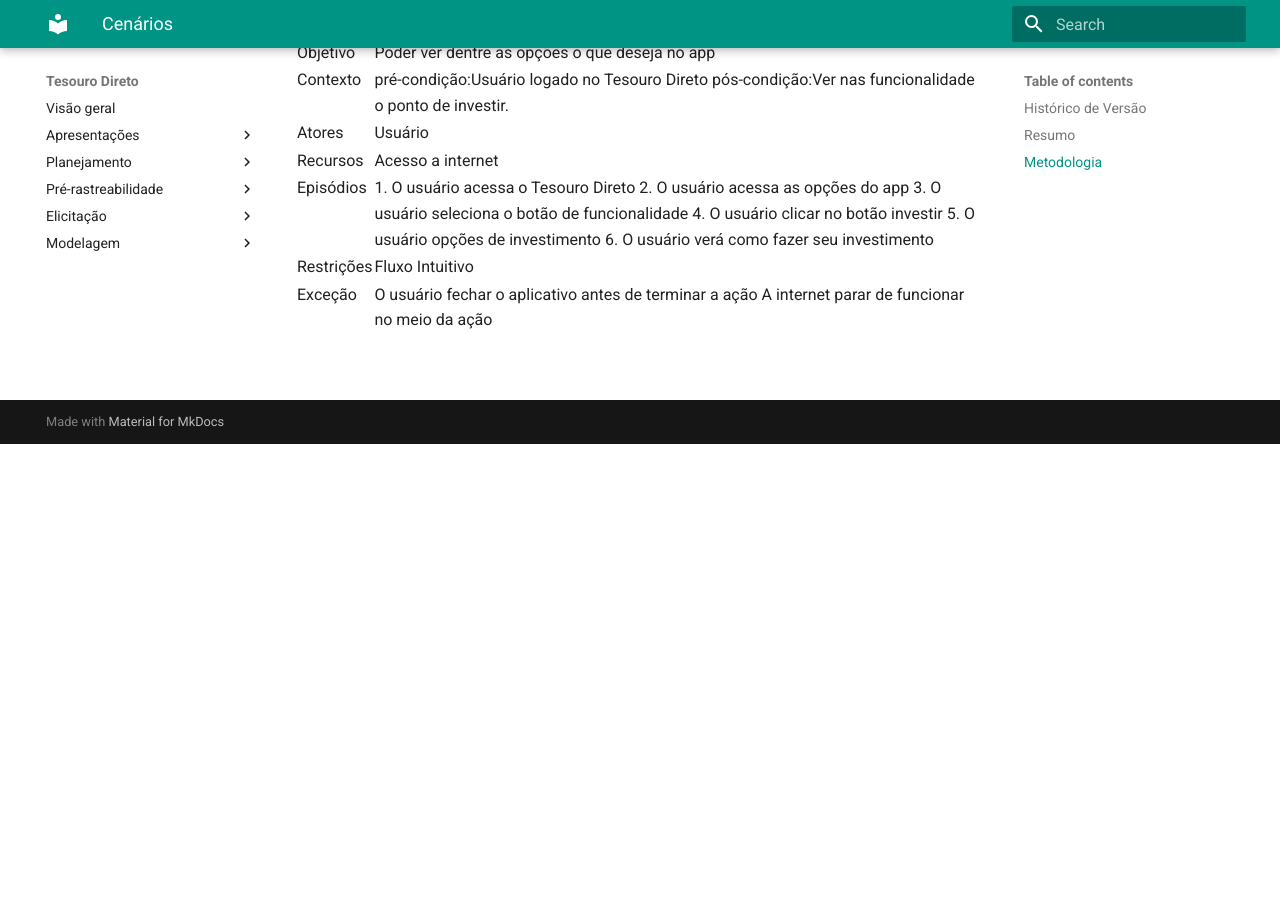
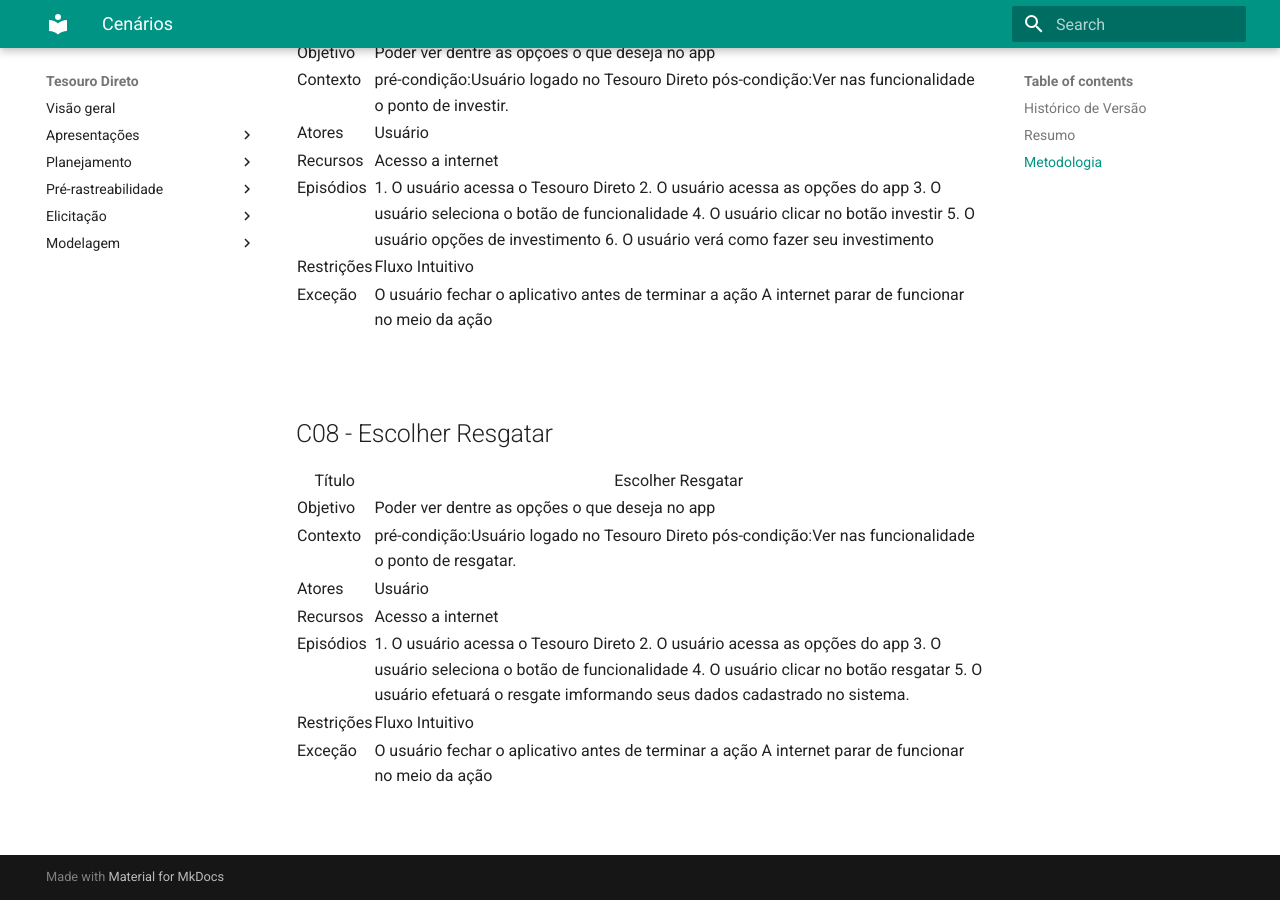
Before and after one commit to mibasFerraz/2021.1-TesouroDireto, an MkDocs documentation site: the page built from docs/modelagem/cenarios.md, in a window 1280 px wide and 900 px high, scrolled down 4146 px. Built offline with MkDocs 1.6.1 and Material for MkDocs 9.7.7, drawn with Linux system fonts in a browser that asks for light colours; before the commit the page ends 4590 px from its top, so only the background shows below that.

Commit message:
(#30) add c08

```diff
--- a/docs/modelagem/cenarios.md
+++ b/docs/modelagem/cenarios.md
@@ -435,3 +435,54 @@
     </tbody>
 </table>
 <br>
+
+## C08 - Escolher Resgatar
+
+<table class="table table-striped border">
+    <thead>
+        <th>Título</th>
+        <th>Escolher Resgatar</th>
+    </thead>
+    <tbody>
+        <tr>
+            <td>Objetivo</td>
+            <td>Poder ver dentre as opções o que deseja no app</td>
+        </tr>
+        <tr>
+            <td>Contexto</td>
+            <td>pré-condição:Usuário logado no Tesouro Direto
+                pós-condição:Ver nas funcionalidade o ponto de resgatar.
+            </td>
+        </tr>
+        <tr>
+            <td>Atores</td>
+            <td>Usuário</td>
+        </tr>
+        <tr>
+            <td>Recursos</td>
+            <td>Acesso a internet</td>
+        </tr>
+        <tr>
+            <td>Episódios</td>
+            <td>
+            1. O usuário acessa o Tesouro Direto
+            2. O usuário acessa as opções do app
+            3. O usuário seleciona o botão de funcionalidade
+            4. O usuário clicar no botão resgatar
+            5. O usuário efetuará o resgate imformando seus dados cadastrado no sistema.
+            </td>
+        </tr>
+        <tr>
+            <td>Restrições</td>
+            <td>Fluxo Intuitivo</td>
+        </tr>
+        <tr>
+            <td>Exceção</td>
+            <td>
+            O usuário fechar o aplicativo antes de terminar a ação
+            A internet parar de funcionar no meio da ação
+            </td>
+        </tr>
+    </tbody>
+</table>
+<br>
```
